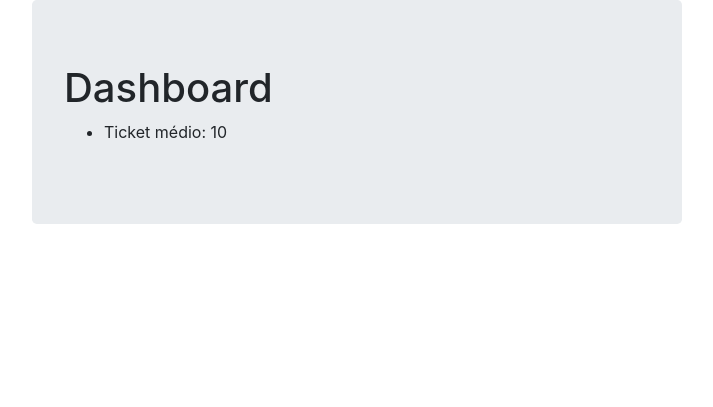
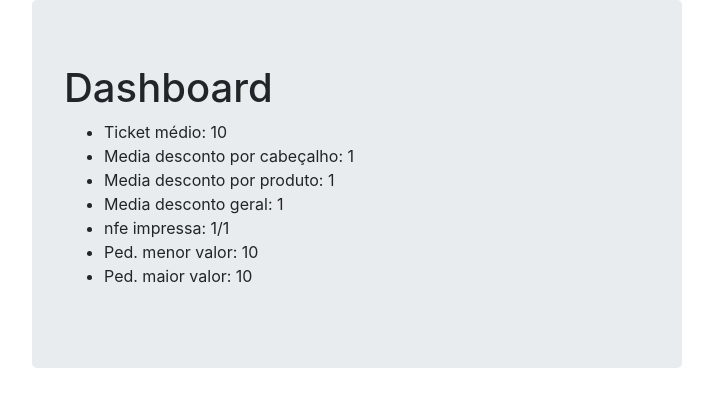
Before and after one commit to alexolirib/django_management_clientes, a Django app: page /vendas/dashboard/ in a window 1280 px wide. Shown: the top 407 px of the page, without its empty margins (283-996 px from the left). Run offline with Django 3.2, Linux system fonts and the light colour scheme; tables that the repository leaves empty hold one stand-in row (values such as "Sample post"); some libraries are stand-ins or nearby versions.

Commit message:
Feito todas as querys para o dashboard

```diff
--- a/vendas/templates/vendas/dashboard.html
+++ b/vendas/templates/vendas/dashboard.html
@@ -7,5 +7,11 @@
     <ul>
 
         <li>Ticket médio:  {{ media }}</li>
+        <li>Media desconto por cabeçalho:  {{ media_desc_cabecalho }}</li>
+        <li>Media desconto por produto: {{ media_desc_por_produto }}</li>
+        <li>Media desconto geral: {{ desconto_total }}</li>
+        <li>nfe impressa: {{ nfe_impressa }}/{{ qtd_vendas }}</li>
+        <li>Ped. menor valor: {{ venda_min }}</li>
+        <li>Ped. maior valor: {{ venda_max }}</li>
     </ul>
 {% endblock %}
--- a/vendas/views.py
+++ b/vendas/views.py
@@ -1,10 +1,27 @@
 from django.shortcuts import render
 from django.views.generic.base import View
 from django.db.models import *
-from .models import Venda
+from .models import Venda, ItensDoPedido
 
 class DashboardView(View):
     def get(self, request):
-        media = Venda.objects.all().aggregate(media=Avg('valor'))['media']
-        context = {'media': media}
+        media_venda = Venda.objects.all().aggregate(media=Avg('valor'))['media']
+        media_desc_cabeçalho = Venda.objects.all().aggregate(desc= Avg('desconto'))['desc']
+        media_desc_por_produto = ItensDoPedido.objects.all().aggregate(media_desc_prod=Avg("desconto"))['media_desc_prod']
+        qtd_vendas = len(Venda.objects.all())
+        # nfe_impressa = len(Venda.objects.filter(nfe_emitida=True))
+        #duas forma de fazer
+        nfe_impressa = Venda.objects.filter(
+            nfe_emitida=True).aggregate(Count('id'))['id__count']
+        min = Venda.objects.all().aggregate(valor_min = Min('valor'))['valor_min']
+        max = Venda.objects.all().aggregate(Max('valor'))['valor__max']
+        context = {'media': media_venda,
+                   'media_desc_cabecalho': media_desc_cabeçalho,
+                   'media_desc_por_produto': media_desc_por_produto,
+                   'desconto_total': (media_desc_cabeçalho+media_desc_por_produto)/2,
+                   'qtd_vendas': qtd_vendas,
+                   'nfe_impressa': nfe_impressa,
+                   'venda_max': max,
+                   'venda_min': min
+                   }
         return render(request, 'vendas/dashboard.html', context)
```
